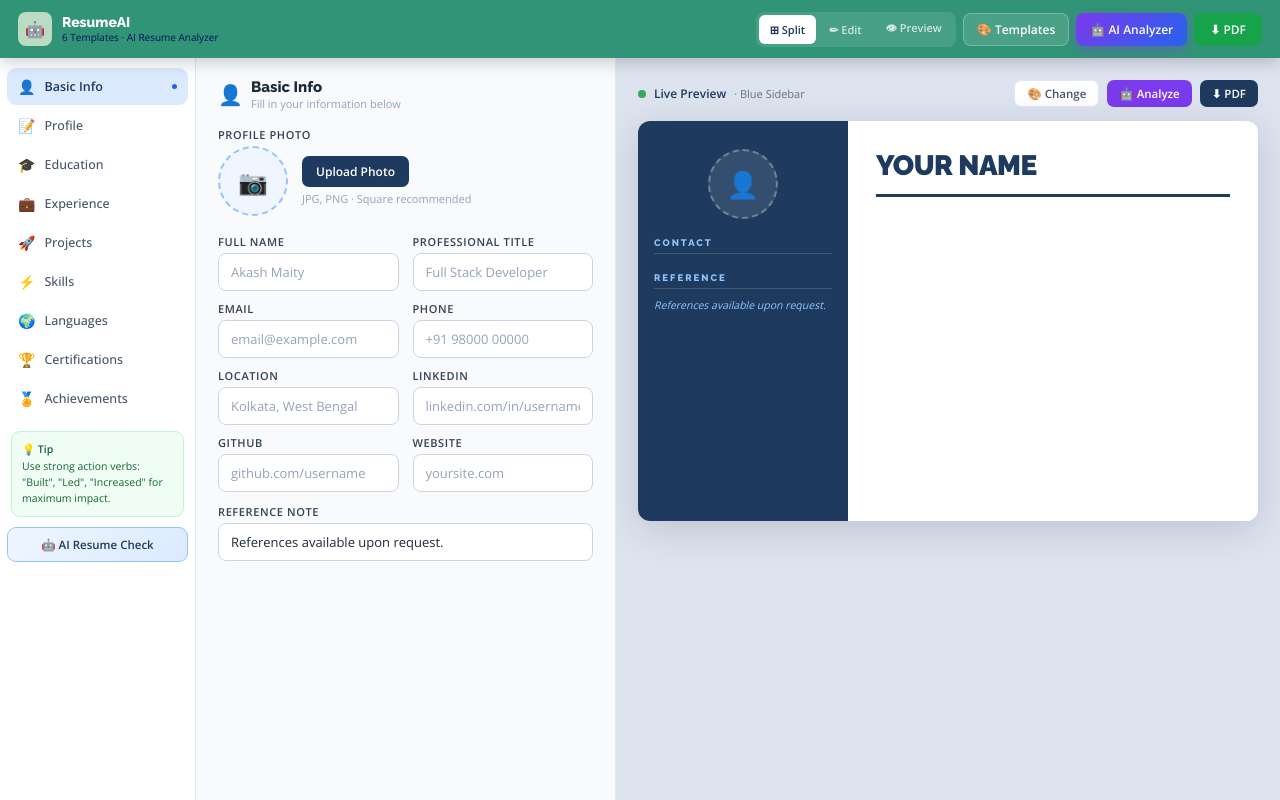
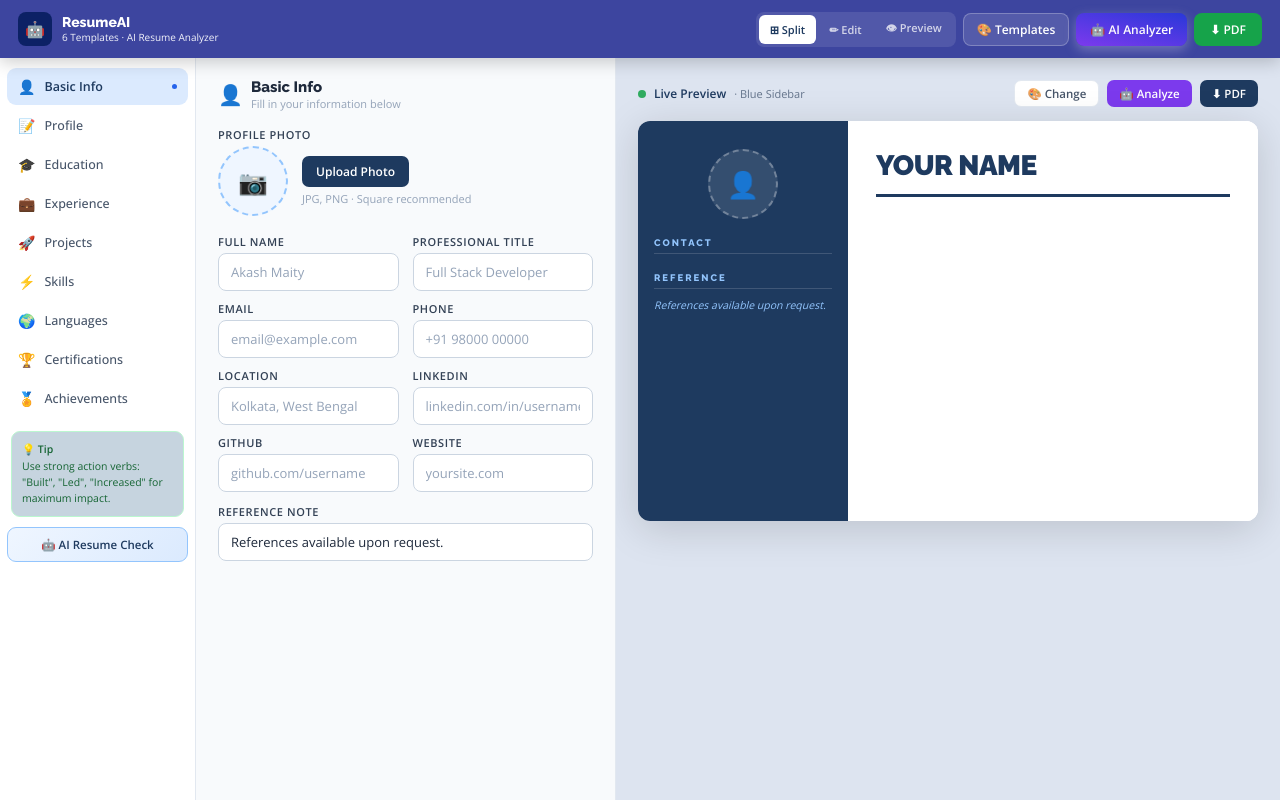
Before and after one commit to Akash8311/Ai-Resume, a React (Vite) app: page /Final in a window 1280 px wide. Built offline with nearby package versions, Linux system fonts and the light colour scheme.

Commit message:
Initial Commit

```diff
--- a/src/assets/component/Final.jsx
+++ b/src/assets/component/Final.jsx
@@ -1149,12 +1149,12 @@ export default function ResumeBuilder() {
       <div style={{minHeight:"100vh",background:"#f0f4f8",display:"flex",flexDirection:"column"}}>
 
         {/* TOP BAR */}
-        <div style={{background:"#329476",padding:"0 18px",height:58,display:"flex",alignItems:"center",justifyContent:"space-between",position:"sticky",top:0,zIndex:100,boxShadow:"0 4px 16px rgba(0,0,0,0.2)"}}>
+        <div style={{background:"#3d459f",padding:"0 18px",height:58,display:"flex",alignItems:"center",justifyContent:"space-between",position:"sticky",top:0,zIndex:100,boxShadow:"0 4px 16px rgba(0,0,0,0.2)"}}>
           <div style={{display:"flex",alignItems:"center",gap:10}}>
-            <div style={{width:34,height:34,borderRadius:8,background:"#bcdbc3",display:"flex",alignItems:"center",justifyContent:"center",fontWeight:900,color:"#fff",fontSize:16,fontFamily:"'Raleway',sans-serif"}}>🤖</div>
+            <div style={{width:34,height:34,borderRadius:8,background:"#0c2165",display:"flex",alignItems:"center",justifyContent:"center",fontWeight:900,color:"#fff",fontSize:16,fontFamily:"'Raleway',sans-serif"}}>🤖</div>
             <div>
               <div style={{fontWeight:800,fontSize:14,color:"#fff",fontFamily:"'Raleway',sans-serif"}}>ResumeAI</div>
-              <div style={{fontSize:10,color:"#05115c"}}>6 Templates · AI Resume Analyzer</div>
+              <div style={{fontSize:10,color:"#f3f4fb"}}>6 Templates · AI Resume Analyzer</div>
             </div>
           </div>
           <div style={{display:"flex",alignItems:"center",gap:7,flexWrap:"wrap"}}>
@@ -1164,7 +1164,7 @@ export default function ResumeBuilder() {
               ))}
             </div>
             <button onClick={()=>setShowTpl(p=>!p)} style={{background:"rgba(255,255,255,0.12)",color:"#fff",border:"1px solid rgba(255,255,255,0.25)",borderRadius:8,padding:"7px 13px",fontSize:12,fontWeight:700}}>🎨 Templates</button>
-            <button onClick={()=>setShowAI(true)} style={{background:"linear-gradient(135deg,#7c3aed,#2563eb)",color:"#fff",border:"none",borderRadius:8,padding:"8px 14px",fontSize:12,fontWeight:700,boxShadow:"0 4px 12px rgba(124,58,237,0.4)",display:"flex",alignItems:"center",gap:6}}>
+            <button onClick={()=>setShowAI(true)} style={{background:"linear-gradient(13deg,#7c3aed,#23eb)",color:"#fefcfc",border:"none",borderRadius:8,padding:"8px 14px",fontSize:12,fontWeight:700,boxShadow:"0 4px 12px rgba(196, 190, 227, 0.4)",display:"flex",alignItems:"center",gap:6}}>
               🤖 AI Analyzer
             </button>
             <button onClick={handleDownload} disabled={downloading} style={{background:downloading?"#334155":"#16a34a",color:"#fff",border:"none",borderRadius:8,padding:"8px 16px",fontSize:12,fontWeight:700,display:"flex",alignItems:"center",gap:6}}>
@@ -1196,7 +1196,7 @@ export default function ResumeBuilder() {
                   {activeSection===n.id&&<span style={{marginLeft:"auto",width:5,height:5,borderRadius:"50%",background:"#2563eb"}}/>}
                 </button>
               ))}
-              <div style={{margin:"14px 4px 0",padding:"10px",background:"#f0fdf4",border:"1px solid #bbf7d0",borderRadius:9}}>
+              <div style={{margin:"14px 4px 0",padding:"10px",background:"#c6d4df",border:"1px solid #bbf7d0",borderRadius:9}}>
                 <div style={{fontSize:10.5,fontWeight:700,color:"#166534",marginBottom:3}}>💡 Tip</div>
                 <div style={{fontSize:10.5,color:"#166534",lineHeight:1.5}}>Use strong action verbs: "Built", "Led", "Increased" for maximum impact.</div>
               </div>
```
